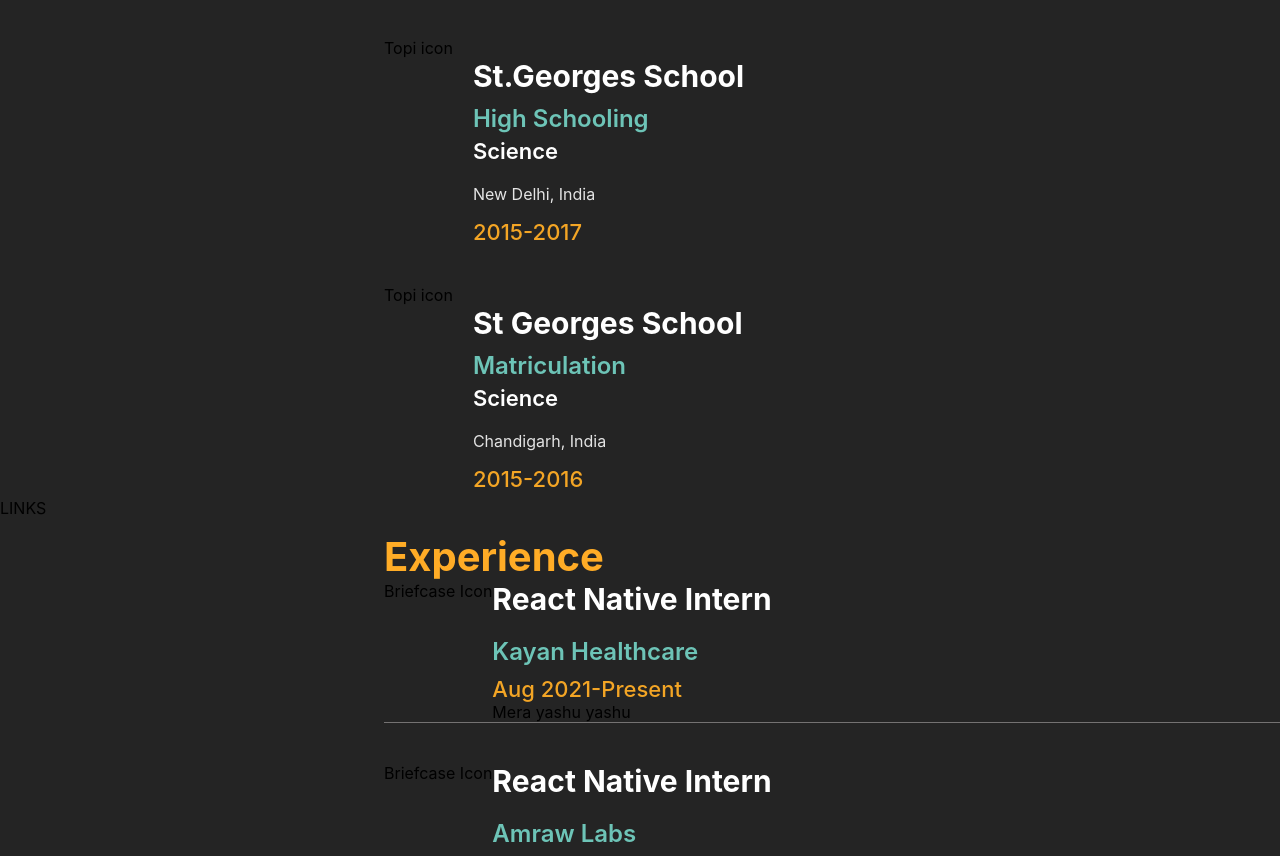
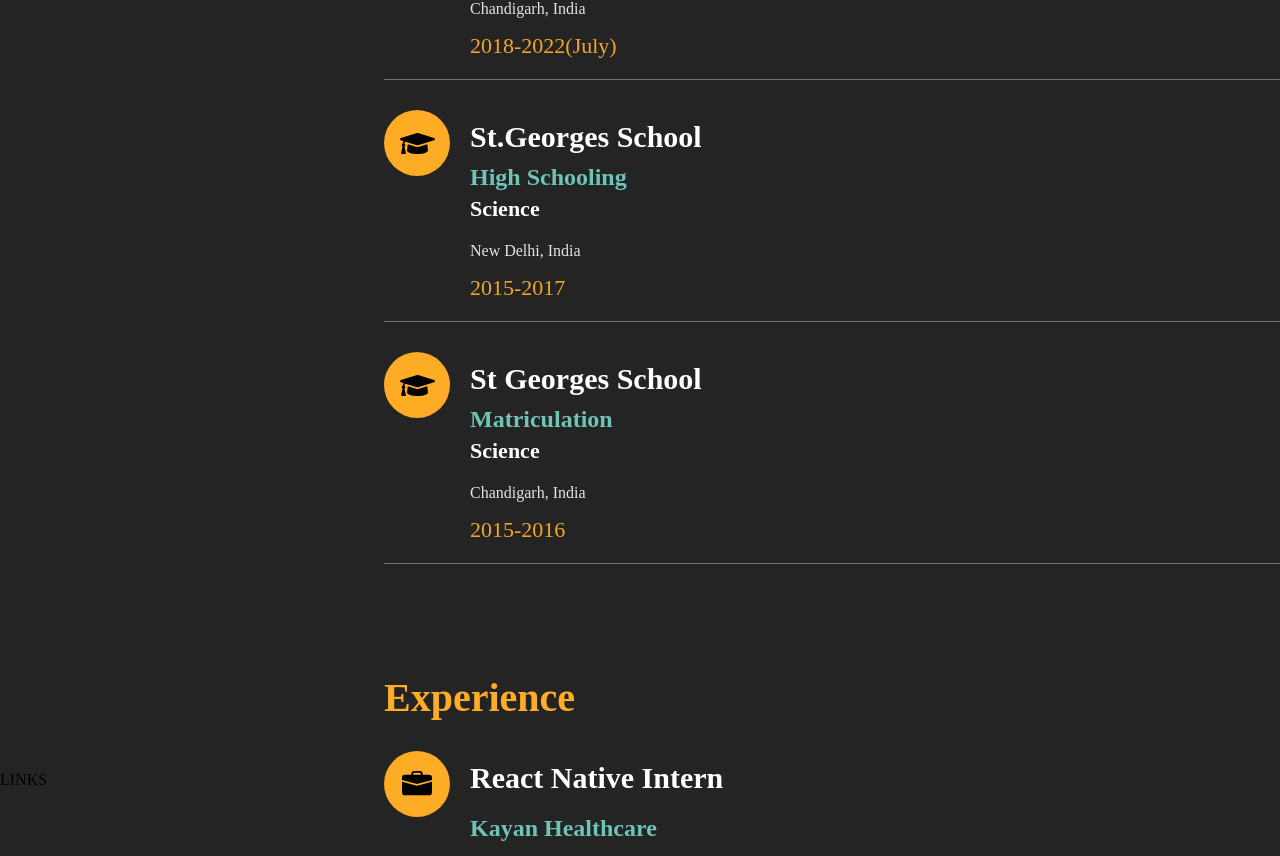
Before and after one commit to AnubhavSaxena42/portfolio, a React (Create React App) app: page / in a window 1280 px wide. Shown: the part 1907-2763 px from the top of the page. Built offline with nearby package versions, Linux system fonts and the light colour scheme.

Commit message:
Skeletal finalised

```diff
--- a/package.json
+++ b/package.json
@@ -9,6 +9,7 @@
     "particles.js": "^2.0.0",
     "react": "^17.0.2",
     "react-dom": "^17.0.2",
+    "react-icons": "^4.3.1",
     "react-scripts": "4.0.3",
     "react-tsparticles": "^1.37.3",
     "react-typist": "^2.0.5",
--- a/src/App.css
+++ b/src/App.css
@@ -1,38 +1,3 @@
-.App {
-  text-align: center;
+.app-container{
+  font-family:'Times New Roman', Times, serif
 }
-
-.App-logo {
-  height: 40vmin;
-  pointer-events: none;
-}
-
-@media (prefers-reduced-motion: no-preference) {
-  .App-logo {
-    animation: App-logo-spin infinite 20s linear;
-  }
-}
-
-.App-header {
-  background-color: #282c34;
-  min-height: 100vh;
-  display: flex;
-  flex-direction: column;
-  align-items: center;
-  justify-content: center;
-  font-size: calc(10px + 2vmin);
-  color: white;
-}
-
-.App-link {
-  color: #61dafb;
-}
-
-@keyframes App-logo-spin {
-  from {
-    transform: rotate(0deg);
-  }
-  to {
-    transform: rotate(360deg);
-  }
-}
--- a/src/App.js
+++ b/src/App.js
@@ -18,7 +18,7 @@
 };
 function App() {
   return (
-    <div>
+    <div className="app-container">
       <Header />
       <Home />
       <About />
--- a/src/components/Contact/Contact.css
+++ b/src/components/Contact/Contact.css
@@ -4,6 +4,7 @@
     justify-content: center;
     align-items: center;
     padding-top: 5%;
+    padding-bottom:10%;
     background-color: #242424;
 }
 .contact-heading-text{
--- a/src/components/Education/Education.css
+++ b/src/components/Education/Education.css
@@ -4,6 +4,7 @@
   width: 100%;
   margin-bottom: 20px;
   flex: 1;
+  border-bottom: 0.1px solid rgb(116, 114, 114);
 }
 .icon-container {
   display: flex;
--- a/src/components/Education/Education.js
+++ b/src/components/Education/Education.js
@@ -1,23 +1,61 @@
 import React from "react";
+import { FaGraduationCap } from "react-icons/fa";
 import "./Education.css";
 function Education({ education }) {
   return (
     <div className="education-container">
-      <div className="icon-container"> Topi icon</div>
+      <div className="icon-container">
+        {" "}
+        <div
+          style={{
+            display:'flex',
+            justifyContent:'center',
+            alignItems:'center',
+            height: 66,
+            width: 66,
+            borderRadius: 33,
+            backgroundColor: "#feab26",
+            marginTop:10,
+          }}
+        >
+          <FaGraduationCap color="black" size={35}/>
+        </div>
+      </div>
       <div className="edu-info-container">
         <div style={{ color: "white", fontWeight: "700", fontSize: 30 }}>
           {education.instituteName}
         </div>
-        <div style={{ color: "#6DC4B7", fontWeight: "600", fontSize: 24,marginTop:10 }}>
+        <div
+          style={{
+            color: "#6DC4B7",
+            fontWeight: "600",
+            fontSize: 24,
+            marginTop: 10,
+          }}
+        >
           {education.degree}
         </div>
-        <div style={{ color: "white", fontWeight: "600", fontSize: 22,marginTop:5 }}>
+        <div
+          style={{
+            color: "white",
+            fontWeight: "600",
+            fontSize: 22,
+            marginTop: 5,
+          }}
+        >
           {education.degreeDesc}
         </div>
-        <div style={{ color: "#E4E4E4", fontSize: 16,marginTop:20 }}>
+        <div style={{ color: "#E4E4E4", fontSize: 16, marginTop: 20 }}>
           {education.location}
         </div>
-        <div style={{ color: "#F3A525", fontWeight: "500", fontSize: 22,marginTop:15 }}>
+        <div
+          style={{
+            color: "#F3A525",
+            fontWeight: "500",
+            fontSize: 22,
+            marginTop: 15,
+          }}
+        >
           {education.timeline}
         </div>
       </div>
--- a/src/components/Experience/Experience.css
+++ b/src/components/Experience/Experience.css
@@ -9,6 +9,8 @@
 .exp-info-container {
   display: flex;
   flex-direction: column;
+  padding: 20px;
+  flex-grow: 1;
 }
 .job-pos-text {
   font-weight: 700;
--- a/src/components/Experience/Experience.js
+++ b/src/components/Experience/Experience.js
@@ -1,9 +1,25 @@
 import React from "react";
+import { BsBriefcaseFill } from "react-icons/bs";
 import "./Experience.css";
 function Experience({ job }) {
   return (
     <div className="experience-container">
-      <div className="exp-icon-container">Briefcase Icon</div>
+      <div className="exp-icon-container">
+        <div
+          style={{
+            display: "flex",
+            justifyContent: "center",
+            alignItems: "center",
+            height: 66,
+            width: 66,
+            borderRadius: 33,
+            backgroundColor: "#feab26",
+            marginTop: 10,
+          }}
+        >
+          <BsBriefcaseFill color="black" size={30} />
+        </div>
+      </div>
       <div className="exp-info-container">
         <div className="job-pos-text">{job.position}</div>
         <div className="job-company-text">{job.company}</div>
--- a/src/components/Footer/Footer.css
+++ b/src/components/Footer/Footer.css
@@ -2,13 +2,15 @@
   display: flex;
   background-color: rgb(0, 0, 0);
   justify-content: space-evenly;
-  padding-top: 5%;
+  padding-top: 7%;
+  padding-bottom:10%;
 }
 .footer-about-container {
   display: flex;
   flex-direction: column;
   justify-content: flex-start;
-  align-items: center;
+  align-items: flex-start;
+  width:250px
 }
 .footer-about-heading {
   color: white;
@@ -19,46 +21,53 @@
   color: #b2b2b2;
   font-size: 18px;
   font-weight: 300;
-  padding:5%
+  margin-top: 15px;
+
 }
 .footer-socials-heading {
   color: #b2b2b2;
   font-size: 18px;
   font-weight: 300;
+  margin-top: 15px;
 }
 .footer-social-icons-container {
   display: flex;
   flex-direction: row;
+  padding-top: 20px;
 }
 .footer-links-container {
   display: flex;
   flex-direction: column;
   justify-content: flex-start;
-  align-items: center;
+  align-items: flex-start;
 }
 .footer-links-heading{
   color: white;
   font-size: 24px;
   font-weight: 600;
+  margin-bottom: 10px;
 }
 .footer-link {
   color: #b2b2b2;
   font-size: 18px;
   font-weight: 300;
+  margin-top:4px;
 }
 .footer-contact-container {
   display: flex;
   flex-direction: column;
   justify-content: flex-start;
-  align-items: center;
+  align-items: flex-start;
 }
 .footer-contact-heading {
   color: white;
   font-size: 24px;
   font-weight: 600;
+  margin-bottom: 15px;
 }
 .footer-contact-text {
   color: #b2b2b2;
   font-size: 18px;
   font-weight: 300;
+  margin-top: 4px;
 }
--- a/src/components/Resume/Resume.css
+++ b/src/components/Resume/Resume.css
@@ -14,3 +14,9 @@
 .resu-edu-container {
     padding-top: 10%;
 }
+.resu-exp-container{
+  padding-top: 10%;
+}
+.resu-skills-container{
+  padding-top: 10%;
+}
--- a/src/components/Resume/Resume.js
+++ b/src/components/Resume/Resume.js
@@ -54,6 +54,7 @@
               color: "rgb(255,172,38)",
               fontWeight: "700",
               fontSize: 40,
+              paddingBottom: 20,
             }}
           >
             Education
@@ -68,6 +69,7 @@
               color: "rgb(255,172,38)",
               fontWeight: "700",
               fontSize: 40,
+              paddingBottom: 20,
             }}
           >
             Experience
@@ -77,11 +79,12 @@
           <Experience job={NurtureLabs} />
         </div>
         <div className="resu-skills-container">
-        <div
+          <div
             style={{
               color: "rgb(255,172,38)",
               fontWeight: "700",
               fontSize: 40,
+
             }}
           >
             Skills
--- a/src/components/Skills/Skills.js
+++ b/src/components/Skills/Skills.js
@@ -17,72 +17,72 @@
       <img
         className="skill-image"
         src={html}
-        height="40"
-        width="40"
+        height="60"
+        width="60"
         alt="html"
       />
       <img
         className="skill-image"
         src={css}
-        height="40"
-        width="40"
+        height="60"
+        width="60"
         alt="html"
       />
       <img
         className="skill-image"
         src={javascript}
-        height="40"
-        width="40"
+        height="60"
+        width="60"
         alt="html"
       />
       <img
         className="skill-image"
         src={react}
-        height="40"
-        width="40"
+        height="60"
+        width="60"
         alt="html"
       />
       <img
         className="skill-image"
         src={linux}
-        height="40"
-        width="40"
+        height="60"
+        width="60"
         alt="html"
       />
       <img
         className="skill-image"
         src={cplusplus}
-        height="40"
-        width="40"
+        height="60"
+        width="60"
         alt="html"
       />
-      <img className="skill-image" src={c} height="40" width="40" alt="html" />
+      <img className="skill-image" src={c} height="60" width="60" alt="html" />
       <img
         className="skill-image"
         src={csharp}
-        height="40"
-        width="40"
+        height="60"
+        width="60"
         alt="html"
       />
       <img
         className="skill-image"
         src={firebase}
-        height="40"
-        width="40"
+        height="60"
+        width="60"
         alt="html"
       />
       <img
         className="skill-image"
         src={java}
-        height="40"
-        width="40"
+        height="60"
+        width="60"
         alt="html"
       />
       <img
         className="skill-image"
         src={mongo}
-        height="40"
-        width="40"
+        height="60"
+        width="60"
         alt="html"
       />
     </div>
```
Also changed, not shown: 1 other file (tests, documents, lock files or other folders).
